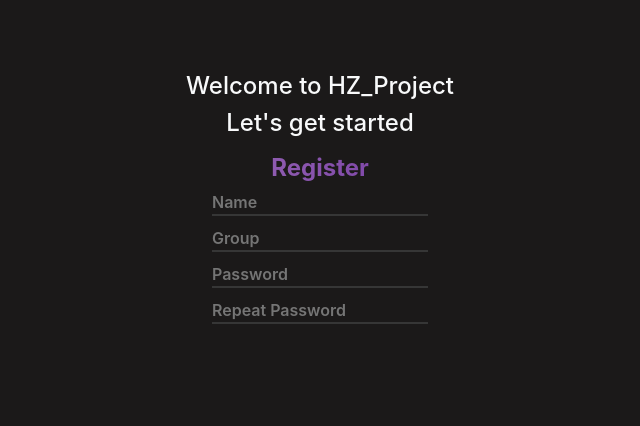
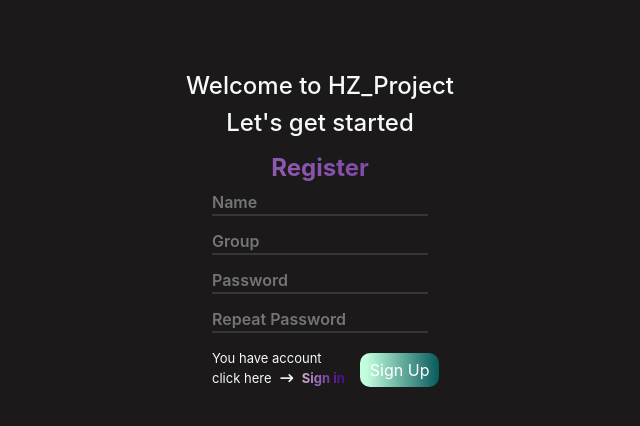
Before and after one commit to KarimBozzhanov/projects_portal, an ASP.NET Core app: page /Home/Register in a window 1280 px wide. Shown: the part 48-474 px from the top of the page, without its empty margins (320-960 px from the left). Run offline with ASP.NET Core 8, Linux system fonts and the light colour scheme.

Commit message:
RegistrationPage

```diff
--- a/projects_portal/Views/Home/Register.cshtml
+++ b/projects_portal/Views/Home/Register.cshtml
@@ -24,6 +24,18 @@
                    <input type="password" asp-for="Password" class="register-input" placeholder="Password" autocomplete="off"/>
                    <input type="password" asp-for="ConfirmPassword" class="register-input" placeholder="Repeat Password" autocomplete="off"/>
                </div>
+               <div class="haveAcc" style="margin-left: 40%; float: left; font-size: 13px">
+                   <p class="text-light" style="margin-bottom: 0px">You have account</p>
+                    <p class="text-light" style="margin-bottom: 0px">
+                        click here <i class="fa-solid fa-arrow-right-long" style="padding-left: 5px; padding-right: 5px"></i>
+                        <a class="signIn_text">
+                            <b>Sign in</b>
+                        </a>
+                    </p>
+               </div>
+               <div class="form-group" align="center" style="display: inline">
+                    <button type="submit" class="signUp_button btn rounded-3 mt-1" style="color: #ffff; margin-left: 15px" align="right">Sign Up</button>
+               </div>
             </form>
         </div>
     </div>
--- a/projects_portal/wwwroot/css/site.css
+++ b/projects_portal/wwwroot/css/site.css
@@ -165,7 +165,27 @@ input {
     outline: none;
     width: 20%;
     padding: 0px;
-    margin-bottom: 10px;
+    margin-bottom: 13px;
     color: #ffff;
     font-weight: 600;
 }
+
+
+.signUp_button {
+    background: rgb(195,255,223);
+    background: linear-gradient(90deg, rgba(195,255,223,1) 7%, rgba(7,90,93,1) 100%);
+    height: 50%;
+    padding: 5px;
+    padding-right: 10px;
+    padding-left: 10px;
+    border-radius: 10px;
+    color: #ffff;
+    border: none;
+}
+
+.signIn_text {
+    color: rgb(208,175,210);
+    background-image: linear-gradient(90deg, rgba(208,175,210,1) 0%, rgba(82,14,145,1) 87%);
+    -webkit-text-fill-color: transparent;
+    -webkit-background-clip: text
+}
```
